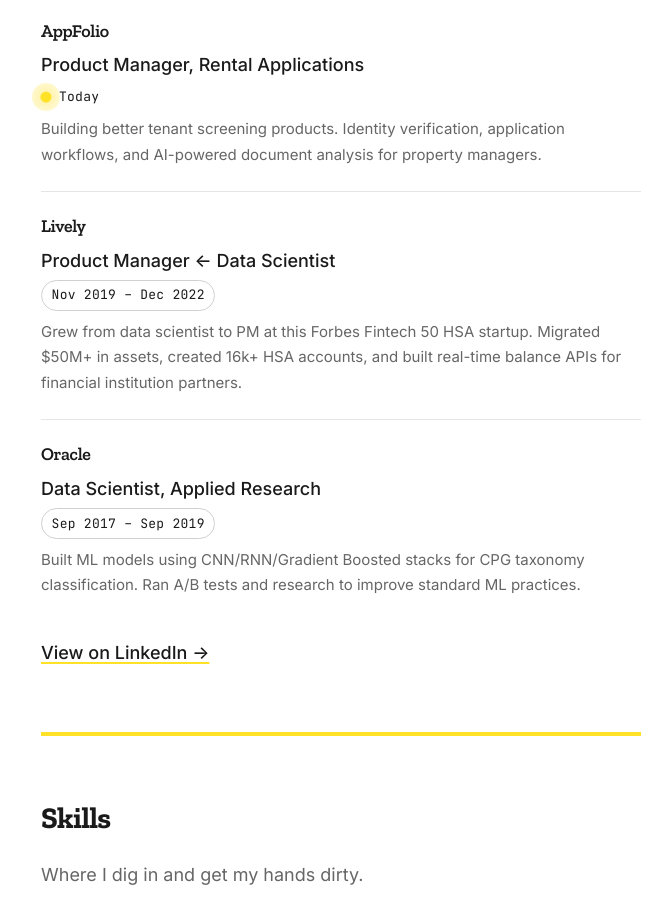
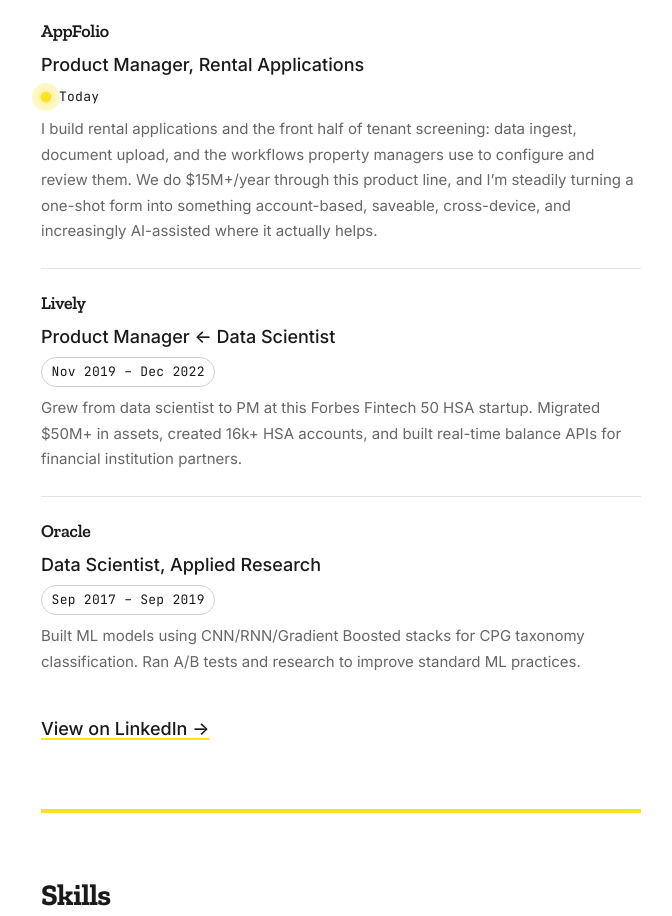
Before and after one commit to be-ns/personalsite, a plain HTML site: page index.html in a window 1280 px wide. Shown: the part 1654-2570 px from the top of the page, without its empty margins (299-971 px from the left). Drawn offline with nearby package versions, Linux system fonts and the light colour scheme.

Commit message:
Update AppFolio role description

```diff
--- a/index.html
+++ b/index.html
@@ -195,7 +195,7 @@
             <span class="current-indicator" aria-hidden="true"></span>
             <span>Today</span>
           </div>
-          <p class="context">Building better tenant screening products. Identity verification, application workflows, and AI-powered document analysis for property managers.</p>
+          <p class="context">I build rental applications and the front half of tenant screening: data ingest, document upload, and the workflows property managers use to configure and review them. We do $15M+/year through this product line, and I’m steadily turning a one-shot form into something account-based, saveable, cross-device, and increasingly AI-assisted where it actually helps.</p>
         </article>
 
         <article class="position">
```
